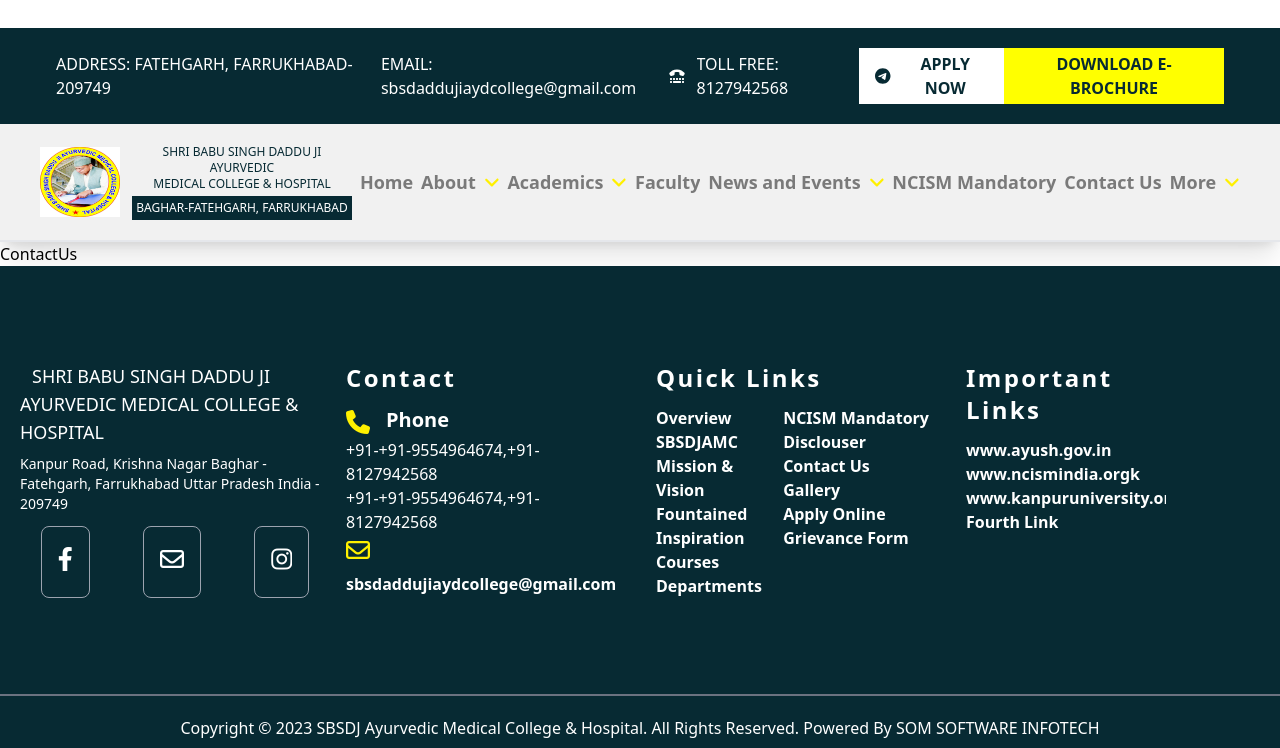
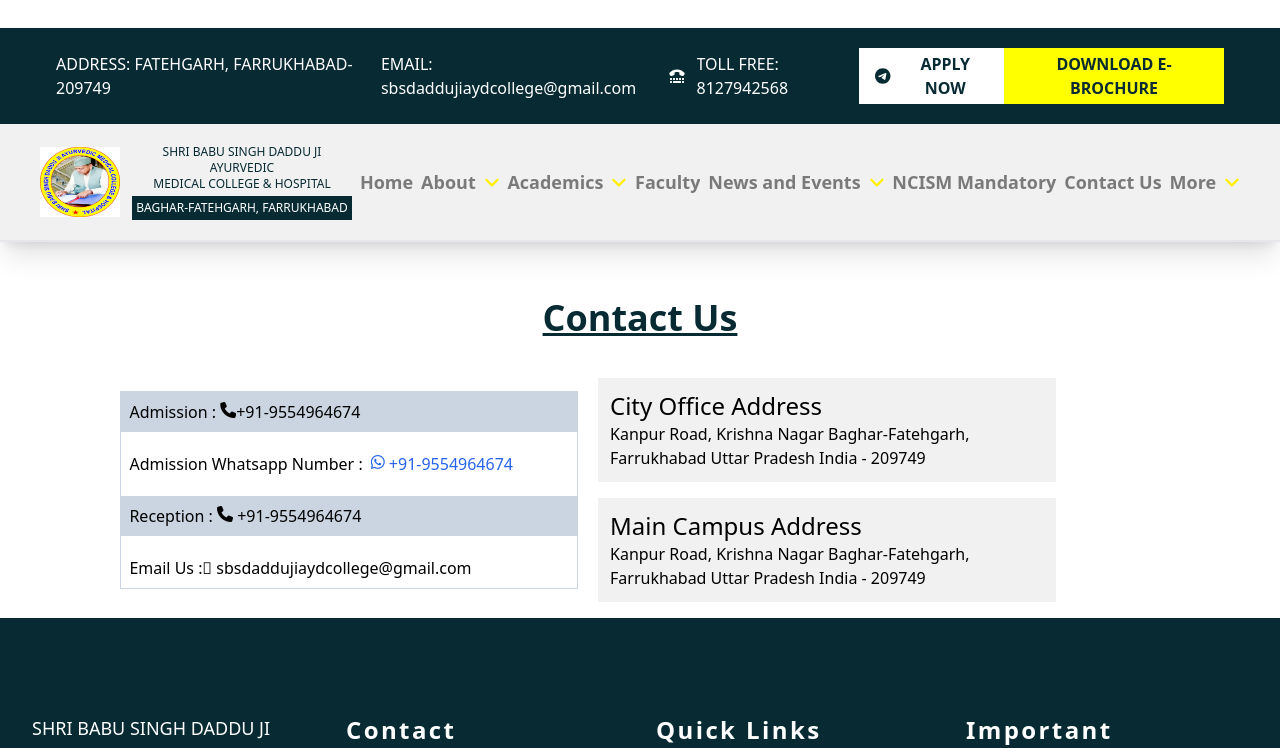
Before and after one commit to Divvu1103/school, a React (Create React App) app: page /contactus in a window 1280 px wide. Shown: the top 748 px of the page. Built offline with nearby package versions, Linux system fonts and the light colour scheme.

Commit message:
created contact us page

```diff
--- a/src/pages/ContactUs.js
+++ b/src/pages/ContactUs.js
@@ -1,9 +1,49 @@
-import React from 'react'
+import React from "react";
 
 const ContactUs = () => {
   return (
-    <div>ContactUs</div>
-  )
-}
+    <div className=" p-4">
+      <p className="text-center overflow-hidden my-10 text-4xl underline text-[#072a33] font-extrabold ">
+        Contact Us
+      </p>
+      <div className="flex flex-wrap gap-x-5  gap-y-3 items-center content-center place-content-center w-11/12 ">
+        <div className="flex border sm:w-2/5 border-slate-300 flex-col gap-y-3">
+          <p className="bg-slate-300 p-2">
+            Admission : <i class="fa-solid fa-phone"></i>+91-9554964674
+          </p>
+          <p className="p-2">
+            Admission Whatsapp Number :
+            <a
+              href="https://wa.me/919554964674"
+              className="text-blue-600 mx-2"
+              target={"_blank"}
+            >
+              <i class="fa-brands fa-whatsapp"></i> +91-9554964674
+            </a>
+          </p>
+          <p className="bg-slate-300 p-2">
+            Reception : <i class="fa-solid fa-phone"></i> +91-9554964674
+          </p>
+          <p className="p-2">
+            Email Us :<i class="fa-light fa-envelope"></i>{" "}
+            sbsdaddujiaydcollege@gmail.com
+          </p>
+        </div>
+        <div className="flex sm:w-2/5 gap-y-4 flex-col">
+          <div className="bg-[#f1f1f1] p-3 ">
+            <p className="text-2xl fontsemibold">City Office Address</p>
+            <p>Kanpur Road, Krishna Nagar Baghar-Fatehgarh,</p>
+            <p>Farrukhabad Uttar Pradesh India - 209749</p>
+          </div>
+          <div className="bg-[#f1f1f1] p-3 ">
+          <p className="text-2xl fontsemibold">Main Campus Address</p>
+            <p >Kanpur Road, Krishna Nagar Baghar-Fatehgarh,</p>
+            <p>Farrukhabad Uttar Pradesh India - 209749</p>
+          </div>
+        </div>
+      </div>
+    </div>
+  );
+};
 
-export default ContactUs
+export default ContactUs;
```
